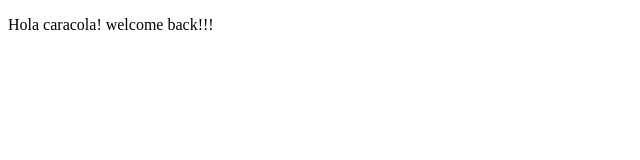
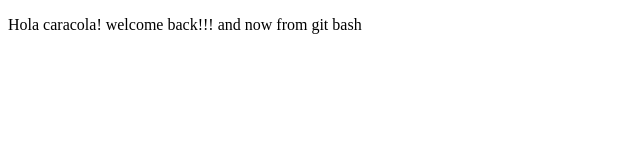
Before and after one commit to carlitosalcala/carlitosalcala.github.io, a plain HTML site: page index_old.html in a window 1280 px wide. Shown: the whole page, without its empty margins (0-640 px from the left). Drawn offline with Linux system fonts and the light colour scheme.

Commit message:
test ssh keys win

```diff
--- a/index_old.html
+++ b/index_old.html
@@ -8,6 +8,6 @@
     </head>
     <script src="heart_rate.js"></script>
     <body>
-        <p>Hola caracola! welcome back!!!</p>
+        <p>Hola caracola! welcome back!!! and now from git bash</p>
     </body>
 </html>
```
